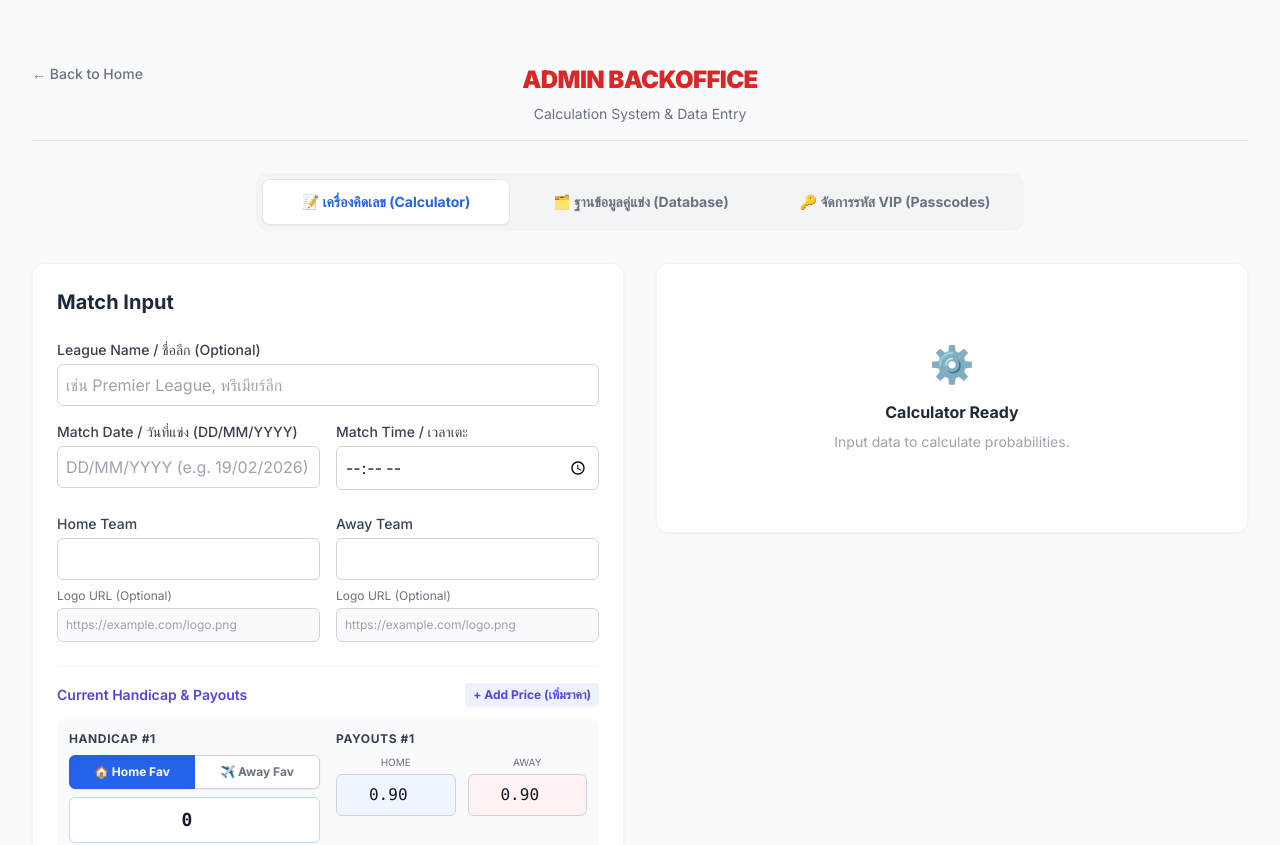
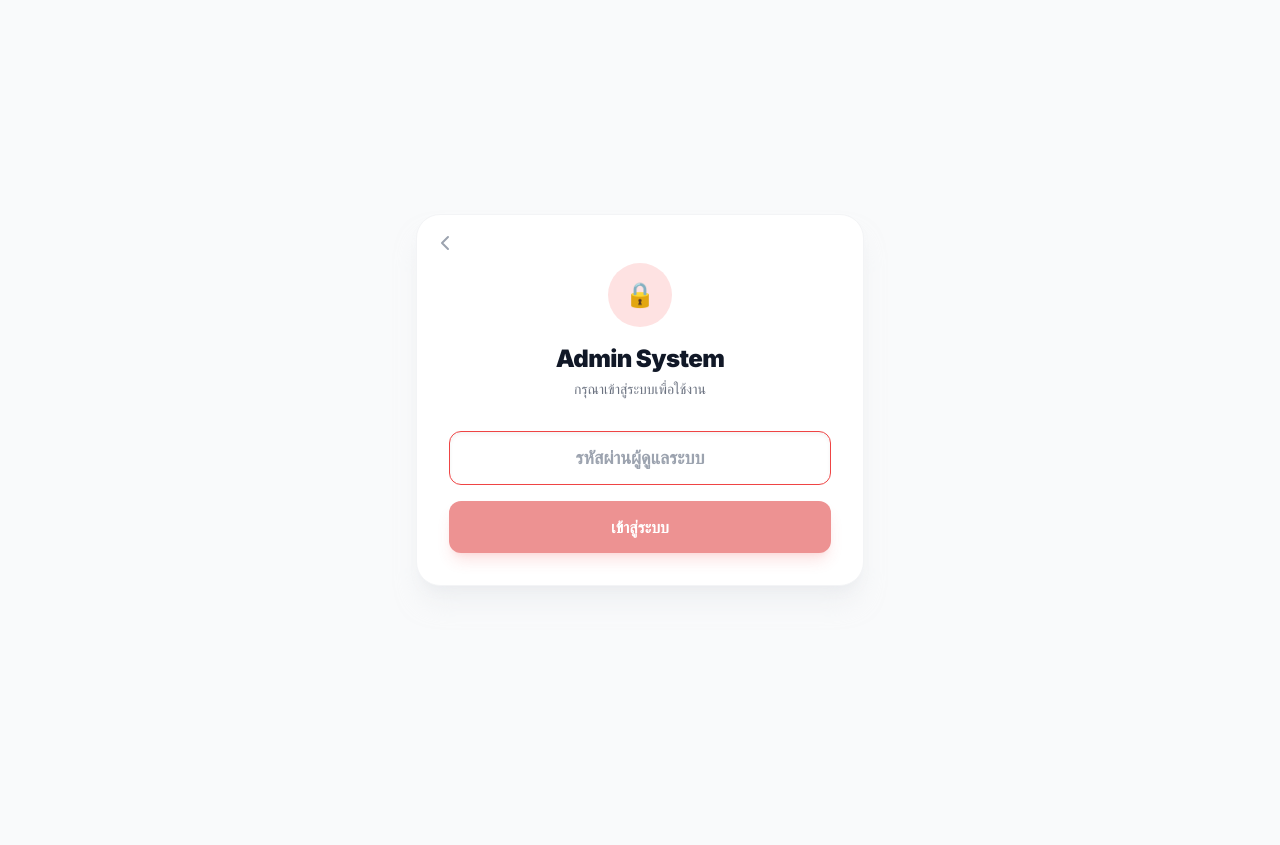
Before and after one commit to srinoommongkem-sys/Smart-Analytics-2026, a Next.js app: page /admin in a window 1280 px wide. Shown: the top 845 px of the page. After the commit the page ends 800 px from the top, so only its background shows below. Built offline with nearby package versions, Linux system fonts and the light colour scheme.

Commit message:
Secure Admin page with SHA1 password authentication

```diff
--- a/src/app/admin/page.tsx
+++ b/src/app/admin/page.tsx
@@ -19,6 +19,20 @@ export default function AdminPage() {
     const [savedMatches, setSavedMatches] = useState<AnalysisResult[]>([]);
     const [editingMatch, setEditingMatch] = useState<MatchData | null>(null);
     const [editingId, setEditingId] = useState<string | null>(null);
+
+    // Authentication State
+    const [isAuthenticated, setIsAuthenticated] = useState(false);
+    const [passwordInput, setPasswordInput] = useState("");
+    const [isAuthenticating, setIsAuthenticating] = useState(false);
+    const [authError, setAuthError] = useState("");
+
+    // Check session storage for existing auth
+    useEffect(() => {
+        const auth = sessionStorage.getItem("admin_auth");
+        if (auth === "true") {
+            setIsAuthenticated(true);
+        }
+    }, []);
 
     // Load matches from API (Google Sheets) on mount
     useEffect(() => {
@@ -195,6 +209,90 @@ export default function AdminPage() {
         }
     };
 
+    // SHA-1 Hashing Function
+    const hashPassword = async (password: string) => {
+        const msgUint8 = new TextEncoder().encode(password);
+        const hashBuffer = await crypto.subtle.digest("SHA-1", msgUint8);
+        const hashArray = Array.from(new Uint8Array(hashBuffer));
+        const hashHex = hashArray.map(b => b.toString(16).padStart(2, '0')).join('');
+        return hashHex;
+    };
+
+    const handleLogin = async (e?: React.FormEvent) => {
+        if (e) e.preventDefault();
+
+        if (!passwordInput.trim()) {
+            setAuthError("กรุณาใส่รหัสผ่าน");
+            return;
+        }
+
+        setIsAuthenticating(true);
+        setAuthError("");
+
+        try {
+            const hashedInput = await hashPassword(passwordInput);
+            const targetHash = process.env.NEXT_PUBLIC_ADMIN_PASSWORD_HASH || "75a7c5ed24c0d0fe2ae6268041dfff481a8b9e6f"; // default: admin2026
+
+            if (hashedInput === targetHash) {
+                setIsAuthenticated(true);
+                sessionStorage.setItem("admin_auth", "true");
+            } else {
+                setAuthError("รหัสผ่านไม่ถูกต้อง");
+            }
+        } catch (error) {
+            console.error("Hashing error", error);
+            setAuthError("เกิดข้อผิดพลาดในการตรวจสอบรหัส");
+        } finally {
+            setIsAuthenticating(false);
+        }
+    };
+
+    if (!isAuthenticated) {
+        return (
+            <main className="min-h-screen bg-gray-50 flex items-center justify-center p-4">
+                <div className="bg-white p-8 rounded-3xl shadow-xl shadow-gray-200/50 max-w-md w-full border border-gray-100 relative overflow-hidden">
+                    <button
+                        onClick={() => router.push("/")}
+                        className="absolute top-4 left-4 text-gray-400 hover:text-gray-600 transition-colors"
+                        title="Back to Home"
+                    >
+                        <svg xmlns="http://www.w3.org/2000/svg" width="24" height="24" viewBox="0 0 24 24" fill="none" stroke="currentColor" strokeWidth="2" strokeLinecap="round" strokeLinejoin="round"><path d="m15 18-6-6 6-6" /></svg>
+                    </button>
+                    <div className="text-center mb-8 pt-4">
+                        <div className="w-16 h-16 bg-red-100 text-red-600 rounded-full flex items-center justify-center mx-auto mb-4 text-2xl">
+                            🔒
+                        </div>
+                        <h1 className="text-2xl font-black text-gray-900 tracking-tight">Admin System</h1>
+                        <p className="text-gray-500 text-sm mt-1">กรุณาเข้าสู่ระบบเพื่อใช้งาน</p>
+                    </div>
+
+                    <form onSubmit={handleLogin} className="space-y-4">
+                        <div>
+                            <input
+                                type="password"
+                                value={passwordInput}
+                                onChange={(e) => setPasswordInput(e.target.value)}
+                                placeholder="รหัสผ่านผู้ดูแลระบบ"
+                                className="w-full border border-gray-200 bg-gray-50 rounded-xl px-4 py-3 text-center text-lg font-bold outline-none focus:border-red-500 focus:bg-white transition-all shadow-inner"
+                                autoFocus
+                            />
+                        </div>
+                        {authError && (
+                            <p className="text-red-500 text-xs font-bold text-center mt-2 animate-bounce">{authError}</p>
+                        )}
+                        <button
+                            type="submit"
+                            disabled={isAuthenticating || !passwordInput.trim()}
+                            className="w-full py-3.5 bg-red-600 hover:bg-red-700 text-white font-black rounded-xl shadow-lg shadow-red-500/30 transition-all disabled:opacity-50 disabled:cursor-not-allowed"
+                        >
+                            {isAuthenticating ? "กำลังตรวจสอบ..." : "เข้าสู่ระบบ"}
+                        </button>
+                    </form>
+                </div>
+            </main>
+        );
+    }
+
     return (
         <main className="min-h-screen bg-gray-50 p-4 md:p-8">
             <div className="max-w-7xl mx-auto">
```
Also changed, not shown: 1 other file (tests, documents, lock files or other folders).
